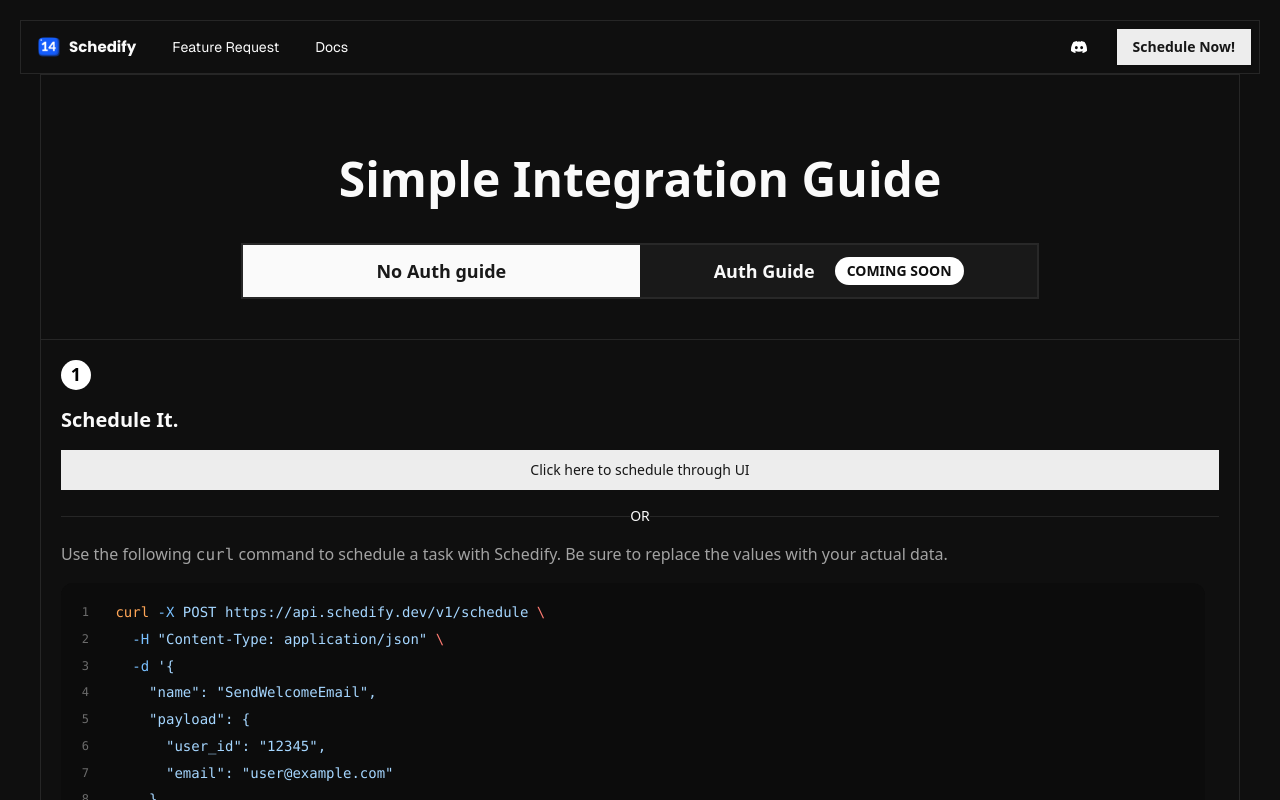
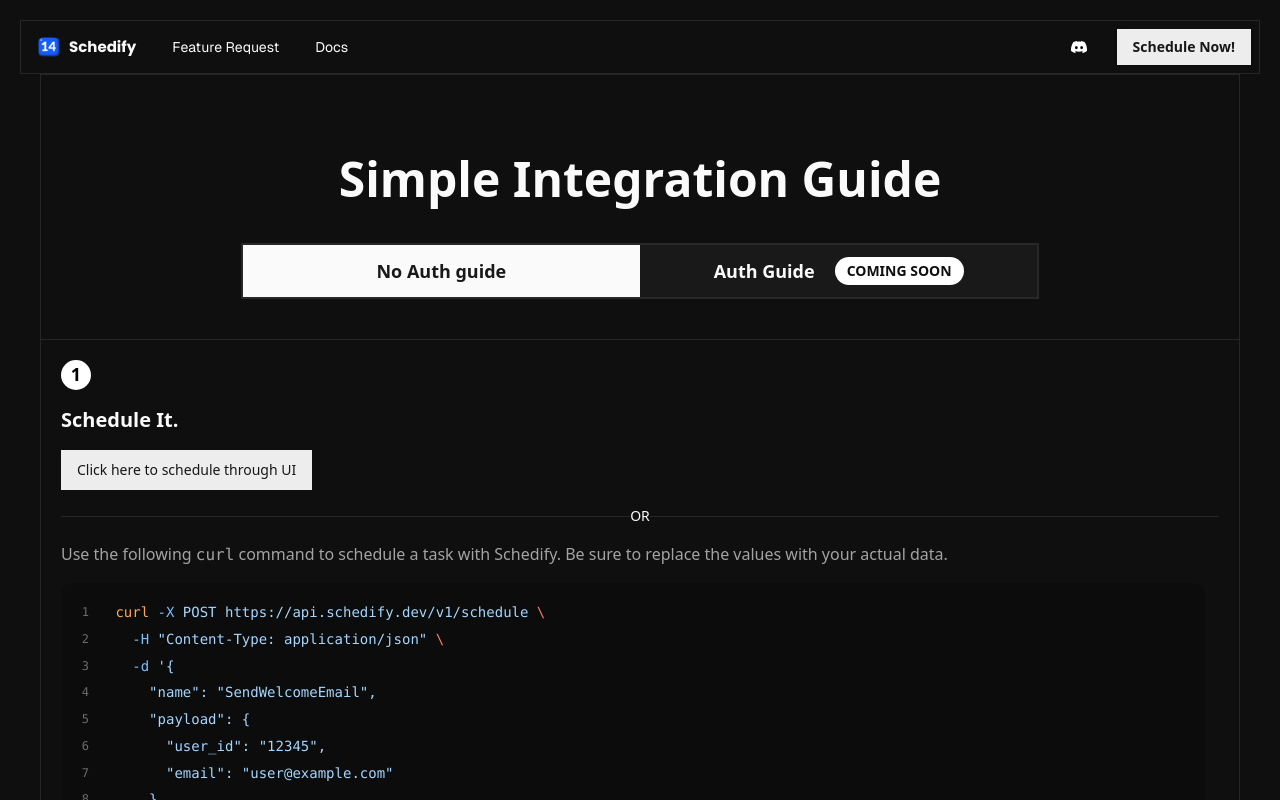
Before and after one commit to schedify/web, a Next.js app: page /5-min-guide in a window 1280 px wide. Shown: the top 800 px of the page. Built offline with nearby package versions, Linux system fonts and the light colour scheme; what tailwindcss-animated would draw is missing.

Commit message:
fixed link on guide page

```diff
--- a/src/app/5-min-guide/page.tsx
+++ b/src/app/5-min-guide/page.tsx
@@ -36,6 +36,7 @@
             </div>
             <div className="text-xl font-bold">Schedule It.</div>
 
+            <Link href="/schedules" className="w-full">
               <EnhancedButton
                 variant="expandIcon"
                 Icon={LucideChevronRight}
@@ -43,6 +44,7 @@
               >
                 Click here to schedule through UI
               </EnhancedButton>
+            </Link>
 
             <div className="inline-flex items-center">
               <div className="bg-border h-px flex-1" />
```
Lines whose indentation alone changed are shown as unchanged.
